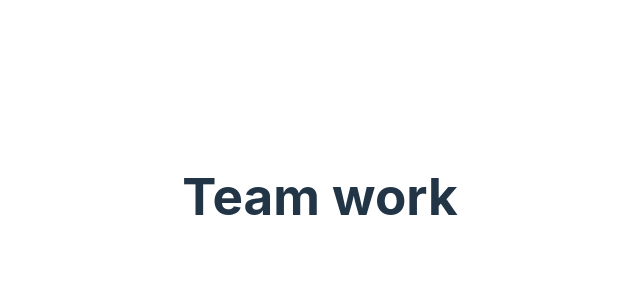
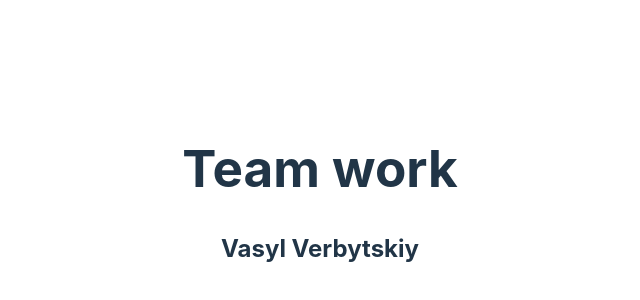
Before and after one commit to Robert-gut/admin_panel, a React (Vite) app: page / in a window 1280 px wide. Shown: the part 204-504 px from the top of the page, without its empty margins (320-960 px from the left). Built offline with nearby package versions, Linux system fonts and the light colour scheme.

Commit message:
added my name

```diff
--- a/src/App.tsx
+++ b/src/App.tsx
@@ -2,11 +2,12 @@ import './App.css'
 
 function App() {
 
-  return (
-    <>
-      <h1>Team work</h1>
-    </>
-  )
+   return (
+      <>
+         <h1>Team work</h1>
+         <h2>Vasyl Verbytskiy</h2>
+      </>
+   )
 }
 
 export default App
```
